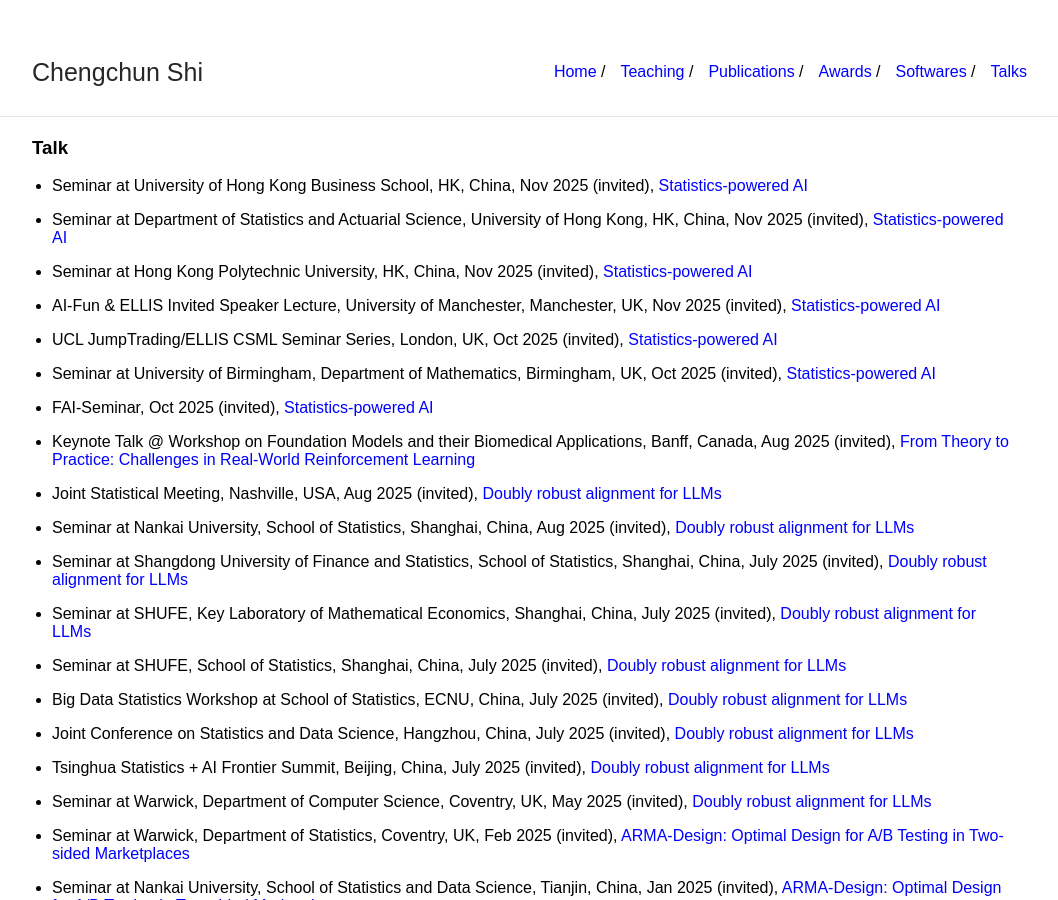
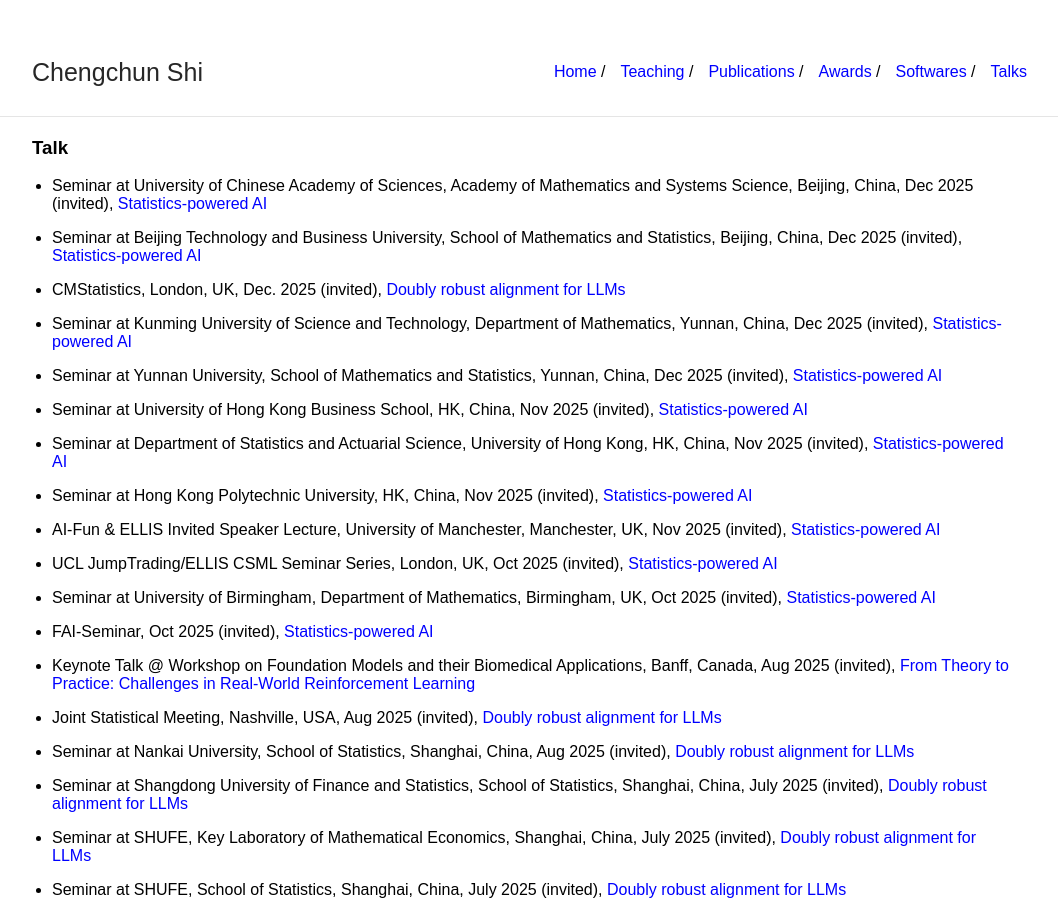
Before and after one commit to callmespring/callmespring.github.io, a Jekyll site: the page built from talk.md, in a window 1280 px wide and 900 px high. Shown: the whole window, without its empty margins (108-1166 px from the left). Built offline with Jekyll 4.4.1, drawn with Linux system fonts in a browser that asks for light colours.

Commit message:
Update talk.md

```diff
--- a/talk.md
+++ b/talk.md
@@ -4,6 +4,16 @@ title: Talk
 ---
 
 ### Talk
+
+* Seminar at University of Chinese Academy of Sciences, Academy of Mathematics and Systems Science, Beijing, China, Dec 2025 (invited), [Statistics-powered AI](https://drive.google.com/file/d/1QInf7RRFp34l0-QaCF8Lnoss1y0O1080/view?usp=sharing)
+
+* Seminar at Beijing Technology and Business University, School of Mathematics and Statistics, Beijing, China, Dec 2025 (invited), [Statistics-powered AI](https://drive.google.com/file/d/1QInf7RRFp34l0-QaCF8Lnoss1y0O1080/view?usp=sharing)
+
+* CMStatistics, London, UK, Dec. 2025 (invited), [Doubly robust alignment for LLMs](./slides/DRPO.pdf)
+
+* Seminar at Kunming University of Science and Technology, Department of Mathematics, Yunnan, China, Dec 2025 (invited), [Statistics-powered AI](https://drive.google.com/file/d/1QInf7RRFp34l0-QaCF8Lnoss1y0O1080/view?usp=sharing)
+
+* Seminar at Yunnan University, School of Mathematics and Statistics, Yunnan, China, Dec 2025 (invited), [Statistics-powered AI](https://drive.google.com/file/d/1QInf7RRFp34l0-QaCF8Lnoss1y0O1080/view?usp=sharing)
 
 * Seminar at University of Hong Kong Business School, HK, China, Nov 2025 (invited), [Statistics-powered AI](https://drive.google.com/file/d/1QInf7RRFp34l0-QaCF8Lnoss1y0O1080/view?usp=sharing)
 
```
